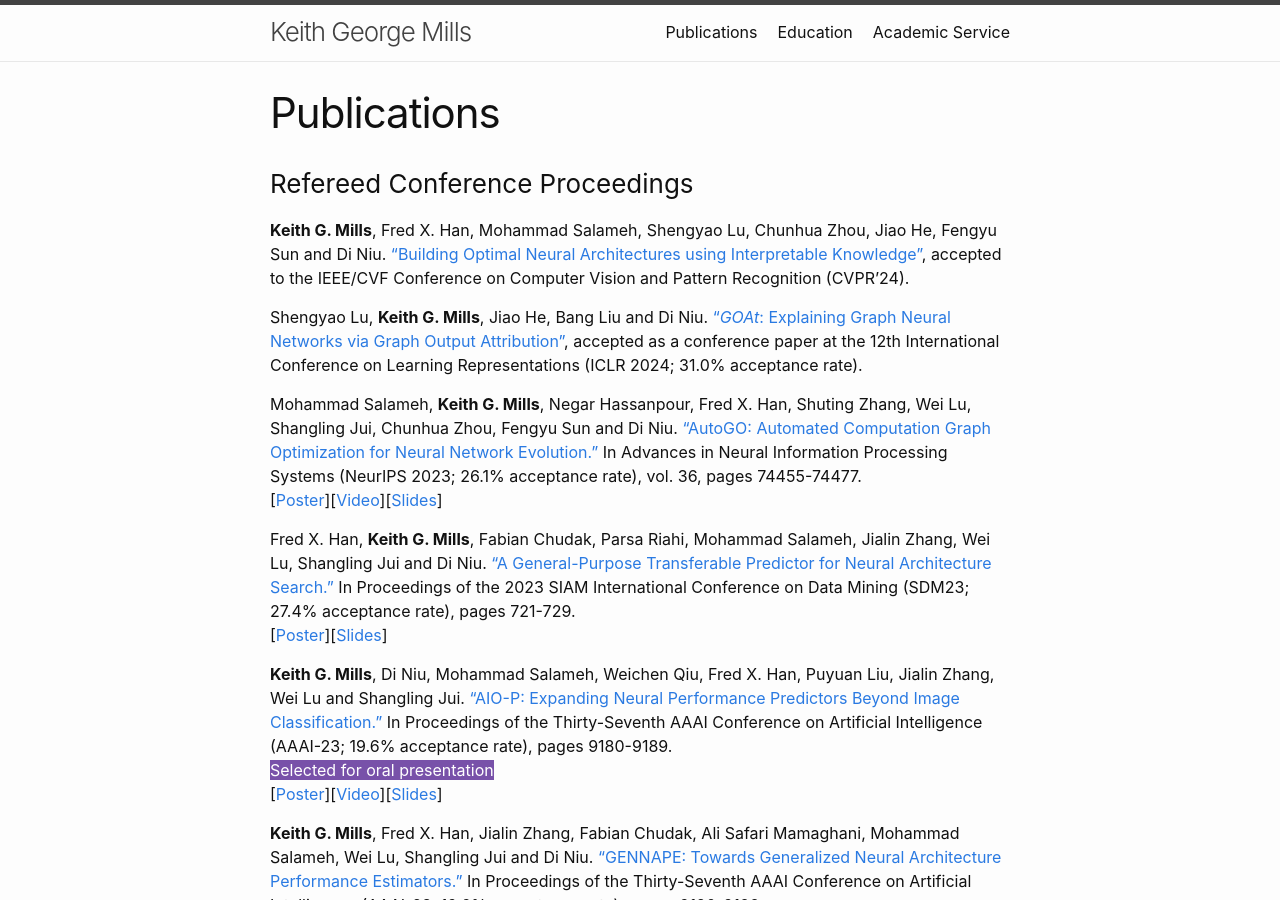
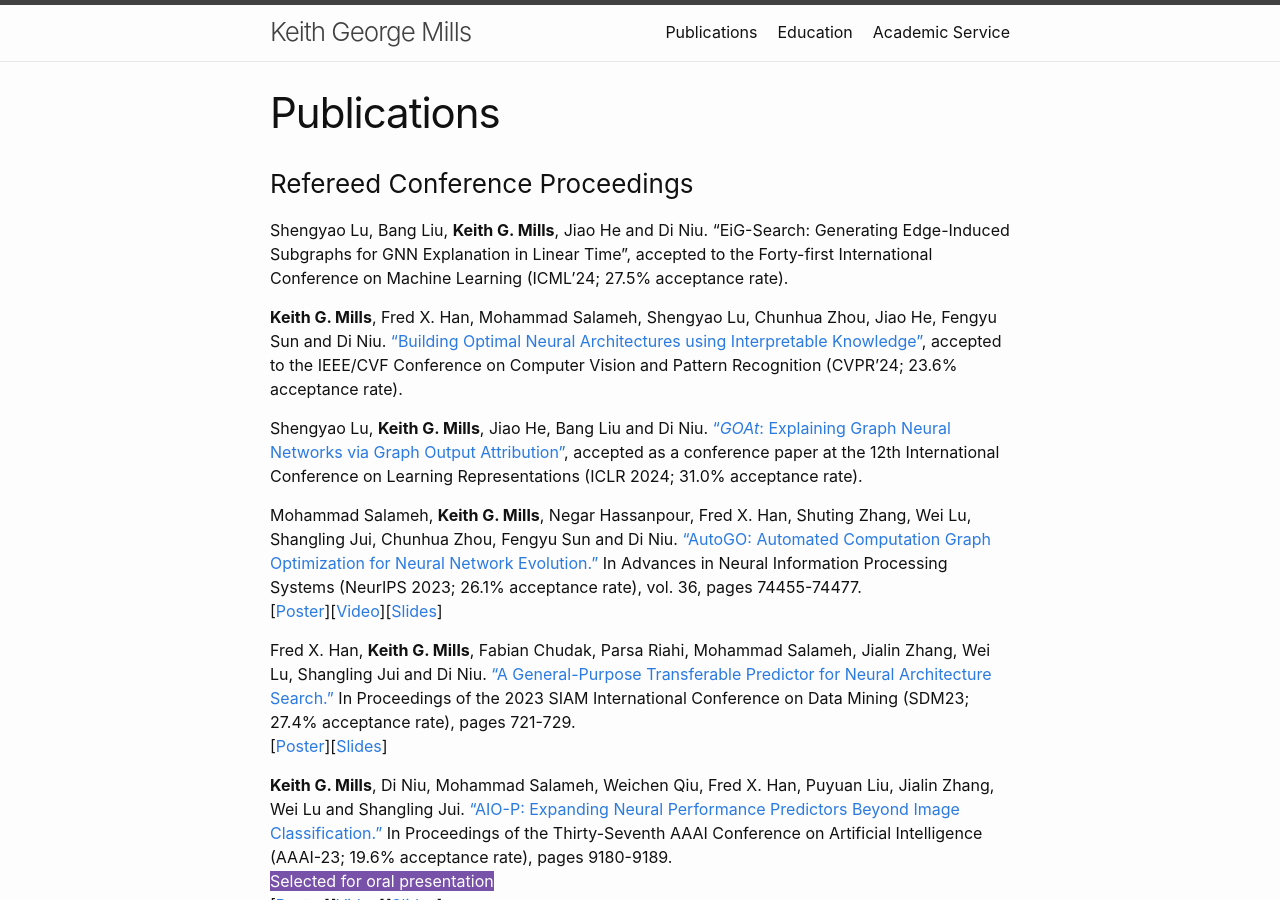
Before and after one commit to kgmills/kgmills.github.io, a Jekyll site: the page built from publications.markdown, in a window 1280 px wide and 900 px high. Built offline with Jekyll 4.4.1, drawn with Linux system fonts in a browser that asks for light colours; some of the changed text lies outside the part shown.

Commit message:
EiG-Search accepted to ICML'24!

```diff
--- a/publications.markdown
+++ b/publications.markdown
@@ -2,11 +2,13 @@
 layout: page
 title: Publications
 permalink: /publications/
-update: "Last Updated: 3/21/24"
+update: "Last Updated: 5/1/24"
 ---
 
 ### Refereed Conference Proceedings
-**Keith G. Mills**, Fred X. Han, Mohammad Salameh, Shengyao Lu, Chunhua Zhou, Jiao He, Fengyu Sun and Di Niu. <a href="https://kgmills.github.io/assets/papers/AutoBuild_CVPR24.pdf">"Building Optimal Neural Architectures using Interpretable Knowledge"</a>, accepted to the IEEE/CVF Conference on Computer Vision and Pattern Recognition (CVPR'24).
+Shengyao Lu, Bang Liu, **Keith G. Mills**, Jiao He and Di Niu. "EiG-Search: Generating Edge-Induced Subgraphs for GNN Explanation in Linear Time", accepted to the Forty-first International Conference on Machine Learning (ICML'24; 27.5% acceptance rate).
+
+**Keith G. Mills**, Fred X. Han, Mohammad Salameh, Shengyao Lu, Chunhua Zhou, Jiao He, Fengyu Sun and Di Niu. <a href="https://kgmills.github.io/assets/papers/AutoBuild_CVPR24.pdf">"Building Optimal Neural Architectures using Interpretable Knowledge"</a>, accepted to the IEEE/CVF Conference on Computer Vision and Pattern Recognition (CVPR'24; 23.6% acceptance rate).
 
 Shengyao Lu, **Keith G. Mills**, Jiao He, Bang Liu and Di Niu. <a href="https://kgmills.github.io/assets/papers/GOAt_ICLR24.pdf">"*GOAt*: Explaining Graph Neural Networks via Graph Output Attribution"</a>, accepted as a conference paper at the 12th International Conference on Learning Representations (ICLR 2024; 31.0% acceptance rate).
 
```
